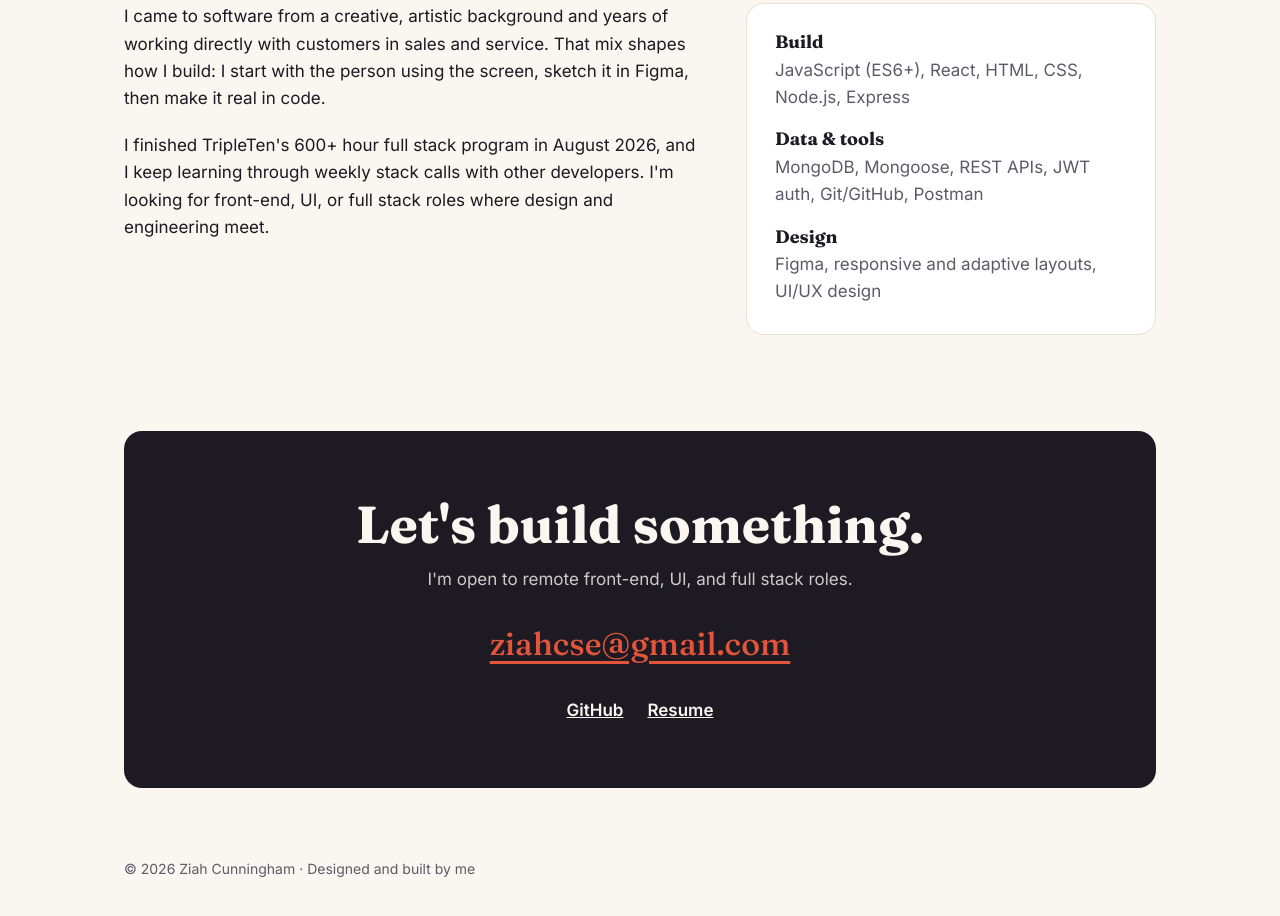
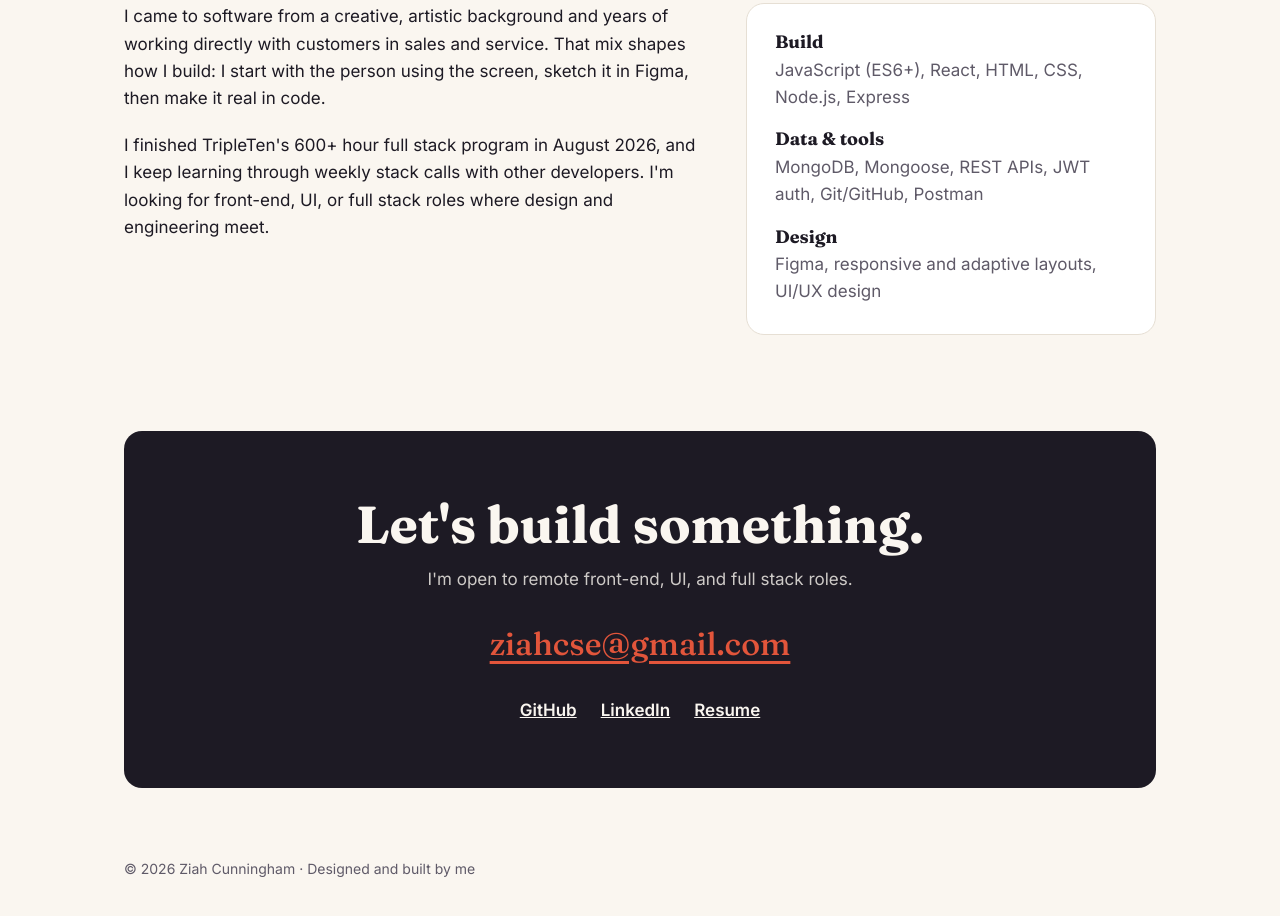
Before and after one commit to zyborgg/zyborgg.github.io, a plain HTML site: page index.html in a window 1280 px wide. Shown: the part 2523-3439 px from the top of the page. Drawn offline with Linux system fonts and the light colour scheme.

Commit message:
Add LinkedIn link and refresh resume PDF
Co-Authored-By: Claude Opus 5.5 <noreply@anthropic.com>

```diff
--- a/index.html
+++ b/index.html
@@ -165,6 +165,7 @@
         <a class="contact__email" href="mailto:ziahcse@gmail.com">ziahcse@gmail.com</a>
         <div class="contact__links">
           <a href="https://github.com/zyborgg" target="_blank" rel="noopener">GitHub</a>
+          <a href="https://www.linkedin.com/in/ziah-cunningham/" target="_blank" rel="noopener">LinkedIn</a>
           <a href="resume.pdf" target="_blank" rel="noopener">Resume</a>
         </div>
       </section>
```
Also changed, not shown: 1 other file.
